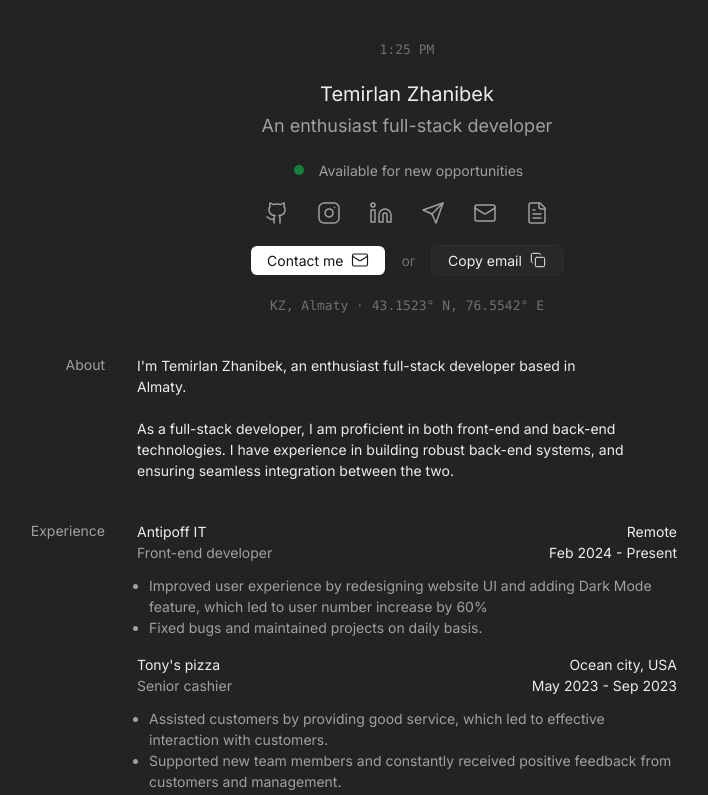
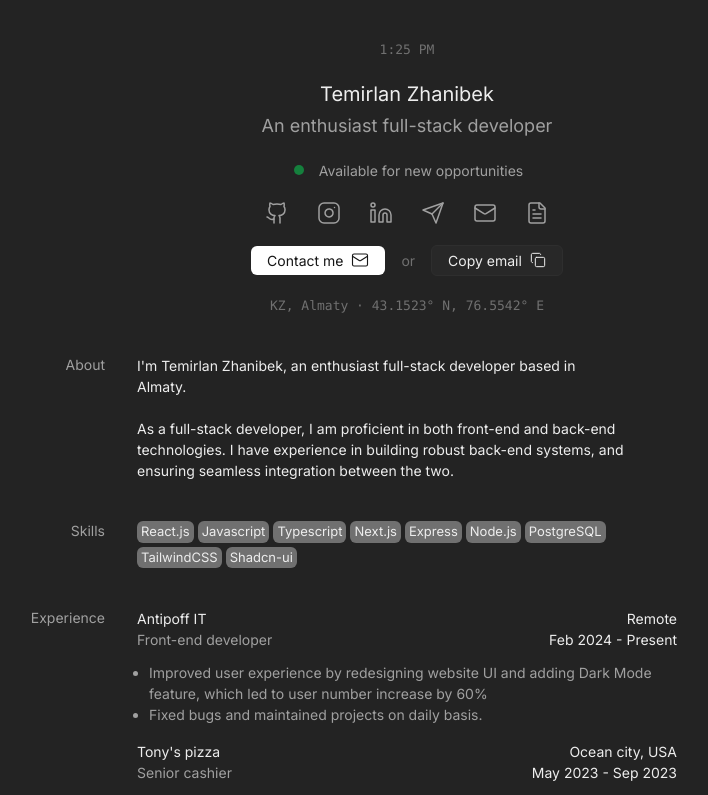
Before and after one commit to temirlannz/temirlan.me, a Next.js app: page / in a window 1280 px wide. Shown: the top 795 px of the page, without its empty margins (233-941 px from the left). Built offline with nearby package versions, Linux system fonts and the light colour scheme.

Commit message:
skills section

```diff
--- a/src/app/page.tsx
+++ b/src/app/page.tsx
@@ -3,11 +3,13 @@ import Projects from "@/components/Projects";
 import React from "react";
 import Experience from "@/components/Experience";
 import Education from "@/components/Education";
+import Skills from "@/components/Skills";
 
 export default function Home() {
   return (
     <div className='flex flex-col gap-10'>
         <About />
+        <Skills />
         <Experience />
         <Projects />
         <Education />
--- /dev/null
+++ b/src/components/Skills.tsx
@@ -0,0 +1,32 @@
+import React from 'react'
+
+const skills = [
+    'React.js',
+    'Javascript',
+    'Typescript',
+    'Next.js',
+    'Express',
+    'Node.js',
+    'PostgreSQL',
+    'TailwindCSS',
+    'Shadcn-ui',
+]
+
+const Skills = () => {
+    return (
+        <section className='relative'>
+            <span className='block mb-1 text-lg sm:text-sm sm:absolute sm:w-16 sm:top-0 sm:-left-24 sm:text-right underline sm:no-underline sm:text-[#A0A0A0]'>
+                Skills
+            </span>
+
+            <div className='flex flex-wrap gap-1'>
+                {skills.map(skill => (
+                    <span className='bg-[#707070] px-1 py-[1px] text-[13px] rounded-md'>
+                        {skill}
+                    </span>
+                ))}
+            </div>
+        </section>
+    )
+}
+export default Skills
```
